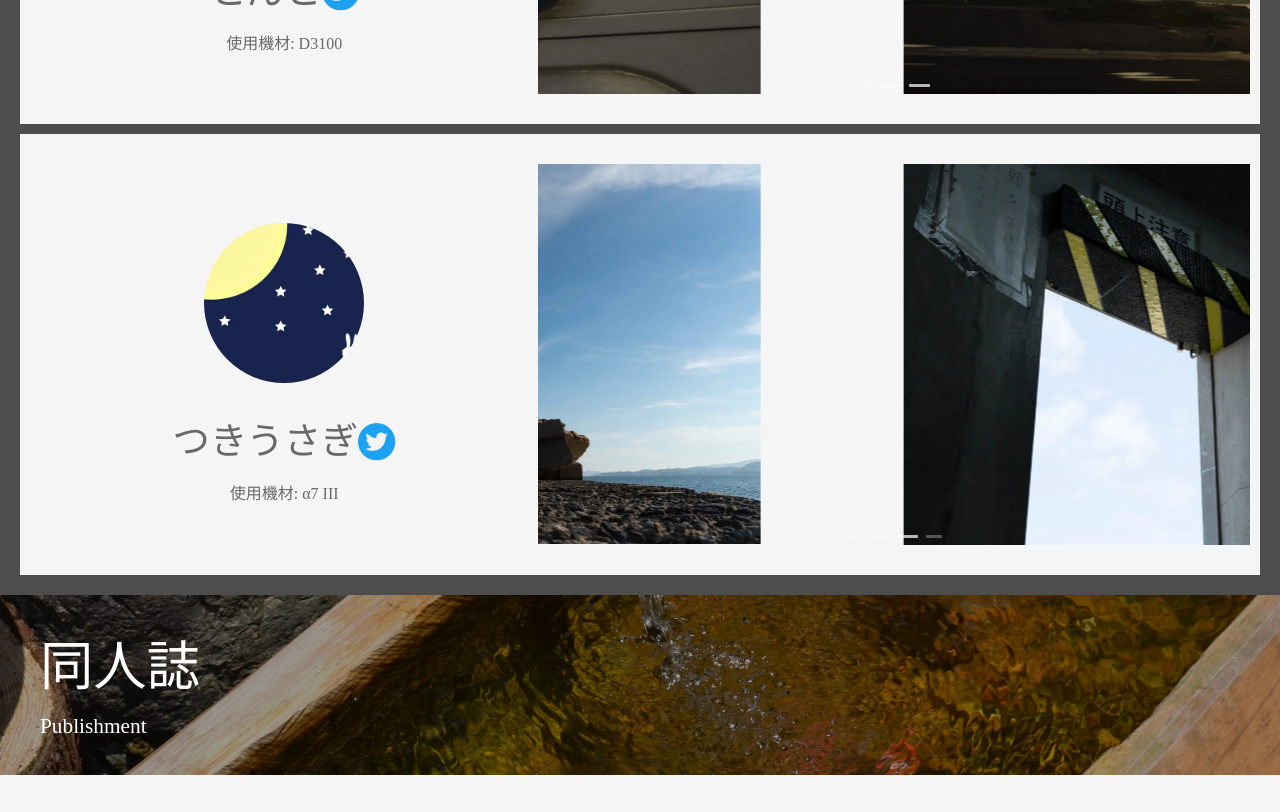
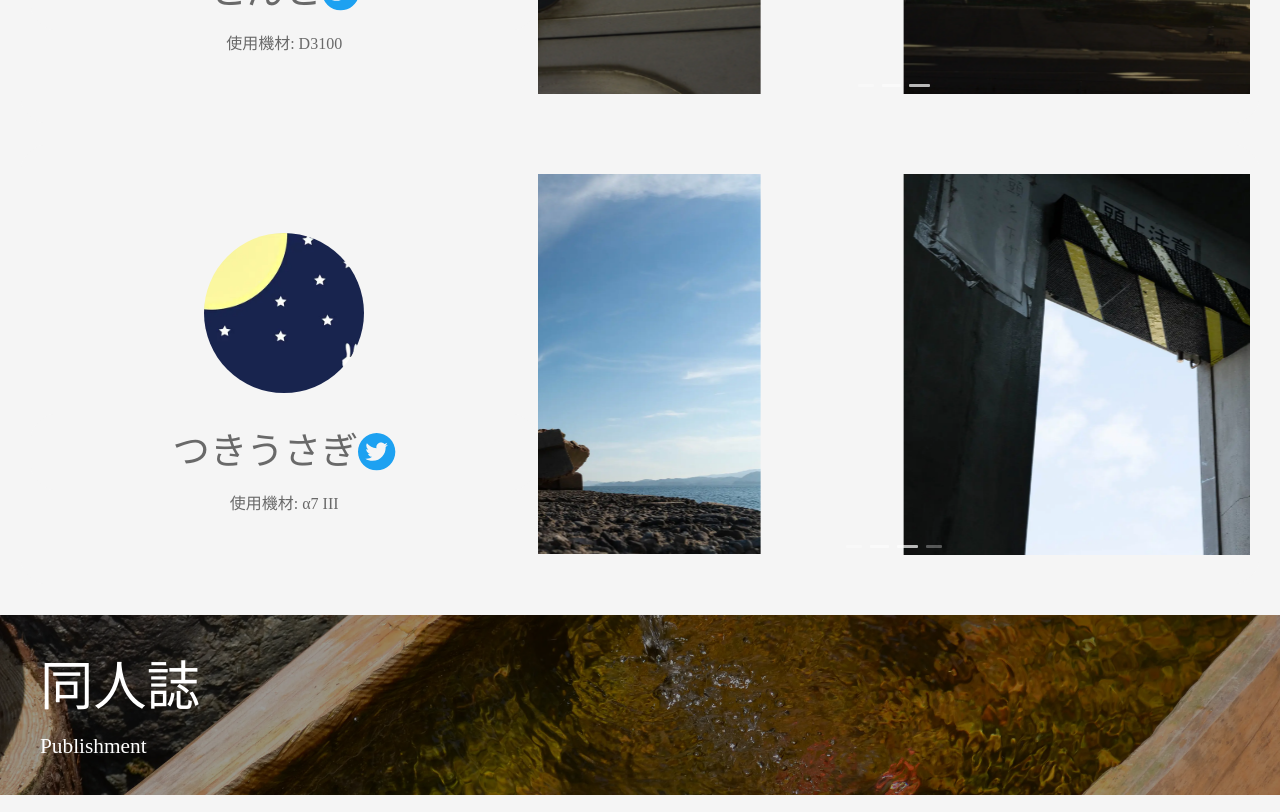
Before and after one commit to ryu-ton10/keiso_kouga_web, a React (Create React App) app: page / in a window 1280 px wide. Shown: the part 2700-3512 px from the top of the page. Built offline with nearby package versions, Linux system fonts and the light colour scheme.

Commit message:
revise member cell

```diff
--- a/src/components/Members/index.css
+++ b/src/components/Members/index.css
@@ -102,8 +102,8 @@
 
 /* ========= メンバー一覧 =========== */
 .member-cell {
-    text-align:center;
-    background-color: rgba(77, 77, 77, 1);
+    text-align: center;
+    background-color: rgba(245, 245, 245, 1);
     flex-direction: column;
     padding: 10px 10px 10px 10px;
 }
@@ -113,8 +113,15 @@
     justify-content: center;
     align-items: center;
     background-color: rgba(245, 245, 245, 1);
-    margin: 10px 10px 10px 10px;
+    margin: 10px 10px 20px 10px;
     padding: 15px 10px 15px 10px;
+    border-radius: 30px;
+}
+
+.member-cell .ant-row .names{
+    background-color: rgba(245, 245, 245, 1);
+    margin: 0;
+    padding: 10px 0 10px 0;
 }
 
 /* ========= サムネイルとプロフィール =========== */
--- a/src/components/Members/index.tsx
+++ b/src/components/Members/index.tsx
@@ -38,7 +38,7 @@ const Members: React.FC<Props> = (props) => {
                         <Row>
                             <Col xs={24} sm={12} md={10} lg={10} className="member-profile-left">
                                 <img src={process.env.PUBLIC_URL + image} alt="icon" />
-                                <Row>
+                                <Row className="names">
                                     <p className="name">{name}</p>
                                     <a href={twitter_url} rel="noopener noreferrer" target="_blank"><TwitterCircleFilled /></a>
                                 </Row>
```
